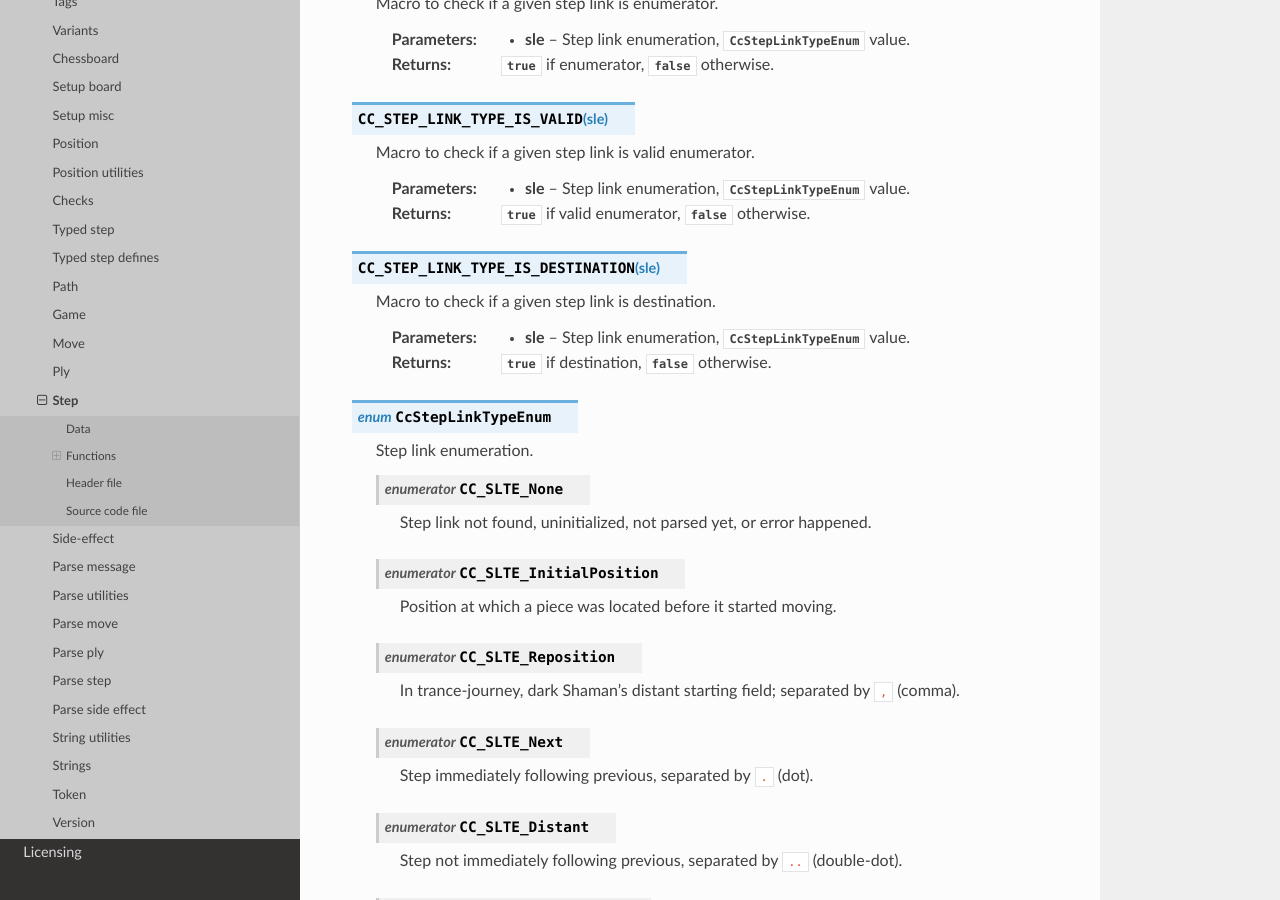
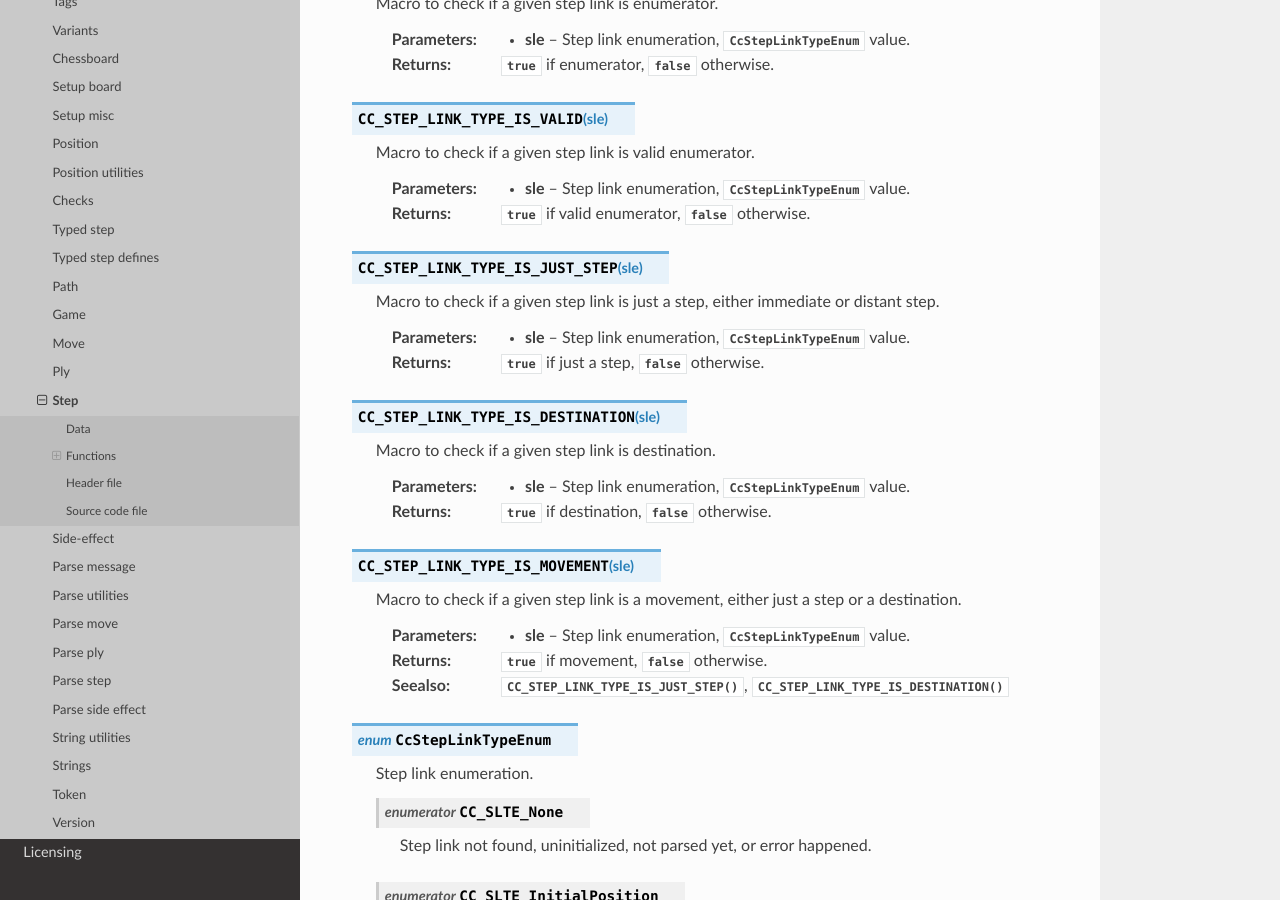
Before and after one commit to mmlacak/crochess, a Sphinx documentation site: the page built from docs/source/libcc/ccstep.rst, in a window 1280 px wide and 900 px high, scrolled down 336 px. Built offline with Sphinx 7.4.7 and the Read the Docs theme 3.1.0, drawn with Linux system fonts in a browser that asks for light colours.

Commit message:
Docs for step link type macros.

```diff
--- a/docs/source/conf.py
+++ b/docs/source/conf.py
@@ -26,10 +26,10 @@ copyright = '2021, Mario Mlačak'
 author = 'Mario Mlačak'
 
 # The short X.Y version
-version = "0.0.1.435:1614+20260123.050320"   # docs-new-lib-short-version-major-minor-feature-commit+meta~breaks-place-marker
+version = "0.0.1.436:1615+20260125.082037"   # docs-new-lib-short-version-major-minor-feature-commit+meta~breaks-place-marker
 
 # The full version, including alpha/beta/rc tags
-release = "0.0.1.435:1614+20260123.050320"   # docs-new-lib-full-version-major-minor-feature-commit+meta~breaks-place-marker
+release = "0.0.1.436:1615+20260125.082037"   # docs-new-lib-full-version-major-minor-feature-commit+meta~breaks-place-marker
 
 
 # -- General configuration ---------------------------------------------------
--- a/docs/source/libcc/ccstep.rst
+++ b/docs/source/libcc/ccstep.rst
@@ -31,12 +31,30 @@ Data
     :param sle: Step link enumeration, :c:enum:`CcStepLinkTypeEnum` value.
     :returns: :c:data:`true` if valid enumerator, :c:data:`false` otherwise.
 
+.. c:macro:: CC_STEP_LINK_TYPE_IS_JUST_STEP(sle)
+
+    Macro to check if a given step link is just a step, either immediate or
+    distant step.
+
+    :param sle: Step link enumeration, :c:enum:`CcStepLinkTypeEnum` value.
+    :returns: :c:data:`true` if just a step, :c:data:`false` otherwise.
+
 .. c:macro:: CC_STEP_LINK_TYPE_IS_DESTINATION(sle)
 
     Macro to check if a given step link is destination.
 
     :param sle: Step link enumeration, :c:enum:`CcStepLinkTypeEnum` value.
     :returns: :c:data:`true` if destination, :c:data:`false` otherwise.
+
+.. c:macro:: CC_STEP_LINK_TYPE_IS_MOVEMENT(sle)
+
+    Macro to check if a given step link is a movement, either just a step
+    or a destination.
+
+    :param sle: Step link enumeration, :c:enum:`CcStepLinkTypeEnum` value.
+    :returns: :c:data:`true` if movement, :c:data:`false` otherwise.
+    :seealso: :c:macro:`CC_STEP_LINK_TYPE_IS_JUST_STEP()`,
+        :c:macro:`CC_STEP_LINK_TYPE_IS_DESTINATION()`
 
 .. c:enum:: CcStepLinkTypeEnum
 
```
